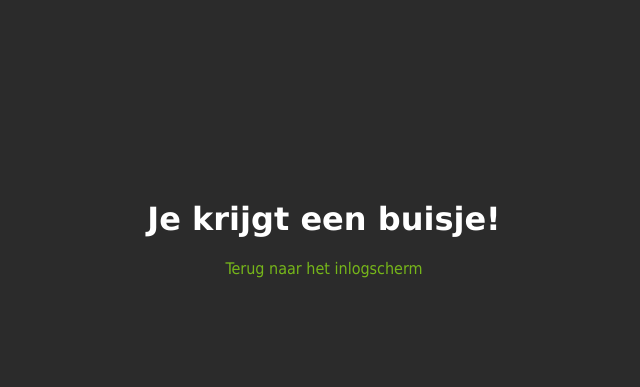
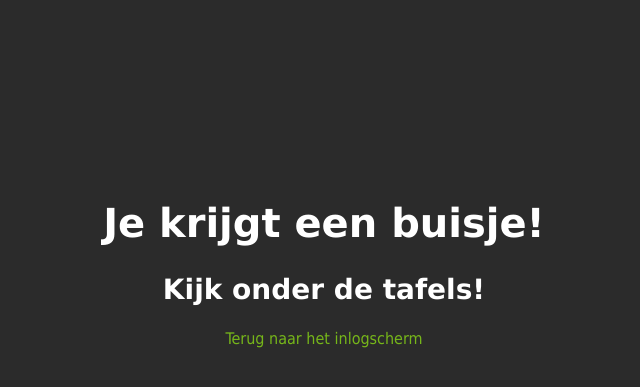
Before and after one commit to Jeroenyouknow/HackSpel, a PHP site: page /security/buisje.php in a window 1280 px wide. Shown: the top 387 px of the page, without its empty margins (316-956 px from the left). Run offline with PHP 8.4, Linux system fonts and the light colour scheme.

Commit message:
Final version with code for the tube.

```diff
--- a/security/buisje.php
+++ b/security/buisje.php
@@ -13,6 +13,14 @@
                 font-family: "Lucida Sans Unicode";
                 font: 20px;
                 color: white;
+                font-size: 250%;
+            }
+
+            h2{
+                font-family: "Lucida Sans Unicode";
+                font: 20px;
+                color: white;
+                font-size: 175%;
             }
             a{
                 font: 16px Tahoma;
@@ -30,6 +38,7 @@
     </head>
     <body>
         <center><h1>Je krijgt een buisje!</h1>
+                <h2>Kijk onder de tafels!</h2>
         <p><a href="../">Terug naar het inlogscherm</a></p></center>
     </body>
 </html>
```
